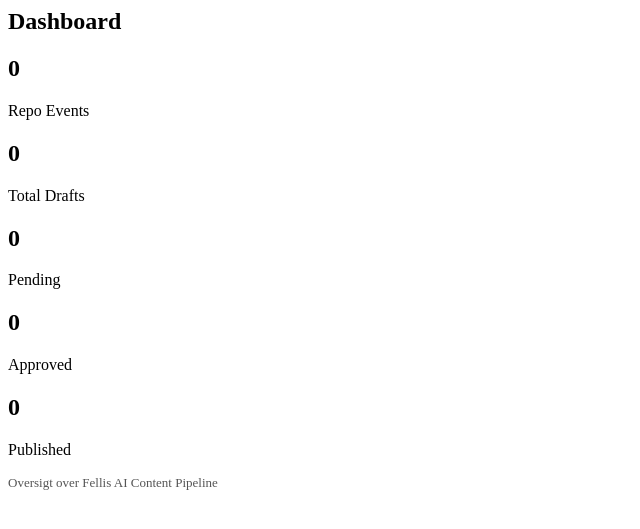
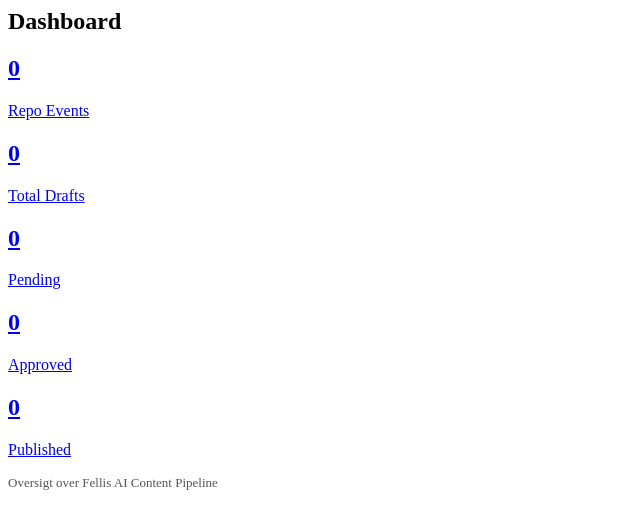
Before and after one commit to gudlever-lgtm/aiinf, a PHP site: page /ajax/dashboard.php in a window 1280 px wide. Shown: the top 529 px of the page, without its empty margins (0-640 px from the left). Run offline with PHP 8.4, Linux system fonts and the light colour scheme; data that the repository does not hold is empty.

Commit message:
Make Dashboard stat cards linkable to relevant sections
Each card now navigates on click: Repo Events → import, Total Drafts → drafts,
Pending → drafts filtered by draft status, Approved → publish queue,
Published → drafts filtered by published status. Added status filter support
to drafts.php and hover styling for clickable stat cards.

Co-Authored-By: Claude Sonnet 4.6 <noreply@anthropic.com>
Claude-Session: https://claude.ai/code/session_016jG2PFE7ycLRYZcYPrBAKA

```diff
--- a/ajax/dashboard.php
+++ b/ajax/dashboard.php
@@ -11,26 +11,26 @@ $pending     = $pdo->query("SELECT COUNT(*) FROM ai_drafts WHERE status='draft'"
 <h2>Dashboard</h2>
 
 <div class="stats-grid">
-    <div class="stat-card">
+    <a class="stat-card" href="#/import">
         <h2><?= $totalEvents ?></h2>
         <p>Repo Events</p>
-    </div>
-    <div class="stat-card">
+    </a>
+    <a class="stat-card" href="#/drafts">
         <h2><?= $totalDrafts ?></h2>
         <p>Total Drafts</p>
-    </div>
-    <div class="stat-card">
+    </a>
+    <a class="stat-card" href="#/drafts?status=draft">
         <h2><?= $pending ?></h2>
         <p>Pending</p>
-    </div>
-    <div class="stat-card">
+    </a>
+    <a class="stat-card" href="#/publish">
         <h2><?= $approved ?></h2>
         <p>Approved</p>
-    </div>
-    <div class="stat-card">
+    </a>
+    <a class="stat-card" href="#/drafts?status=published">
         <h2><?= $published ?></h2>
         <p>Published</p>
-    </div>
+    </a>
 </div>
 
 <p style="color:#555;font-size:13px;margin-top:10px;">Oversigt over Fellis AI Content Pipeline</p>
--- a/index.php
+++ b/index.php
@@ -136,7 +136,13 @@
             border-radius: 10px;
             text-align: center;
             border: 1px solid #252525;
+            display: block;
+            text-decoration: none;
+            color: inherit;
+            transition: background 0.15s, border-color 0.15s;
         }
+
+        a.stat-card:hover { background: #222; border-color: #3a3a3a; }
 
         .stat-card h2 { font-size: 30px; color: #fff; margin-bottom: 6px; }
         .stat-card p  { font-size: 11px; color: #555; }
```
Also changed, not shown: ajax/drafts.php (+13 -2 lines).
